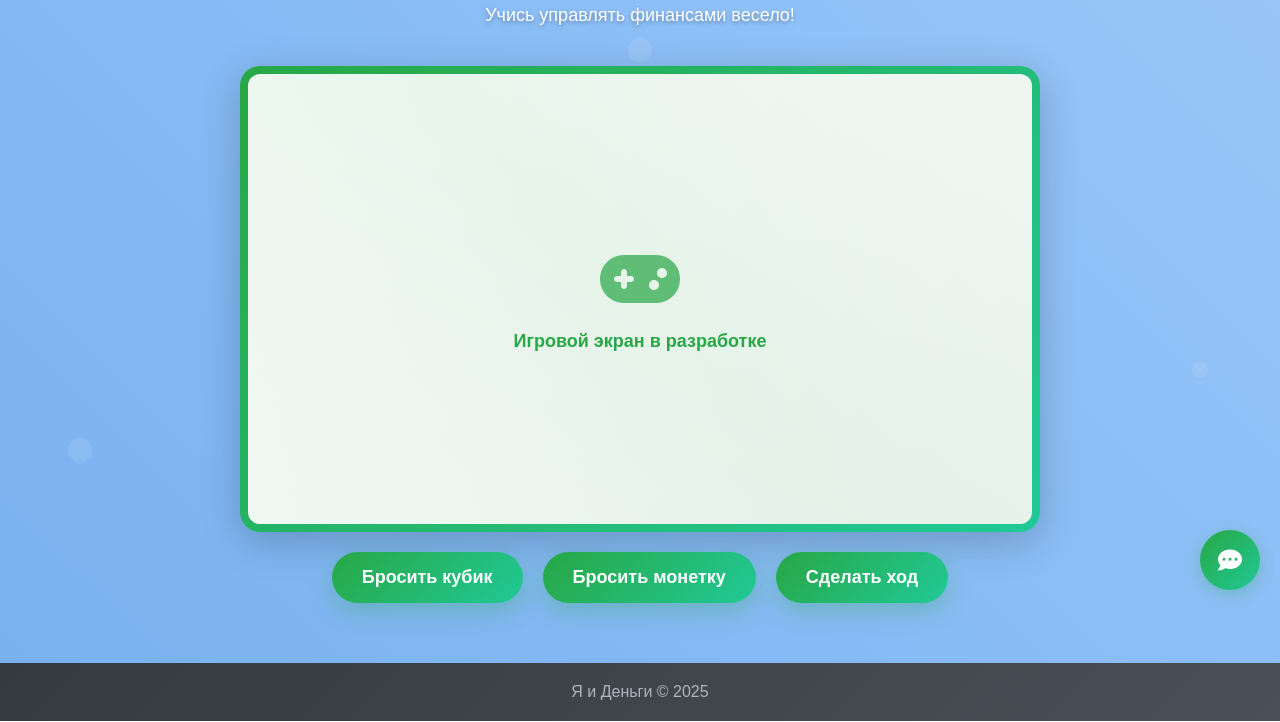
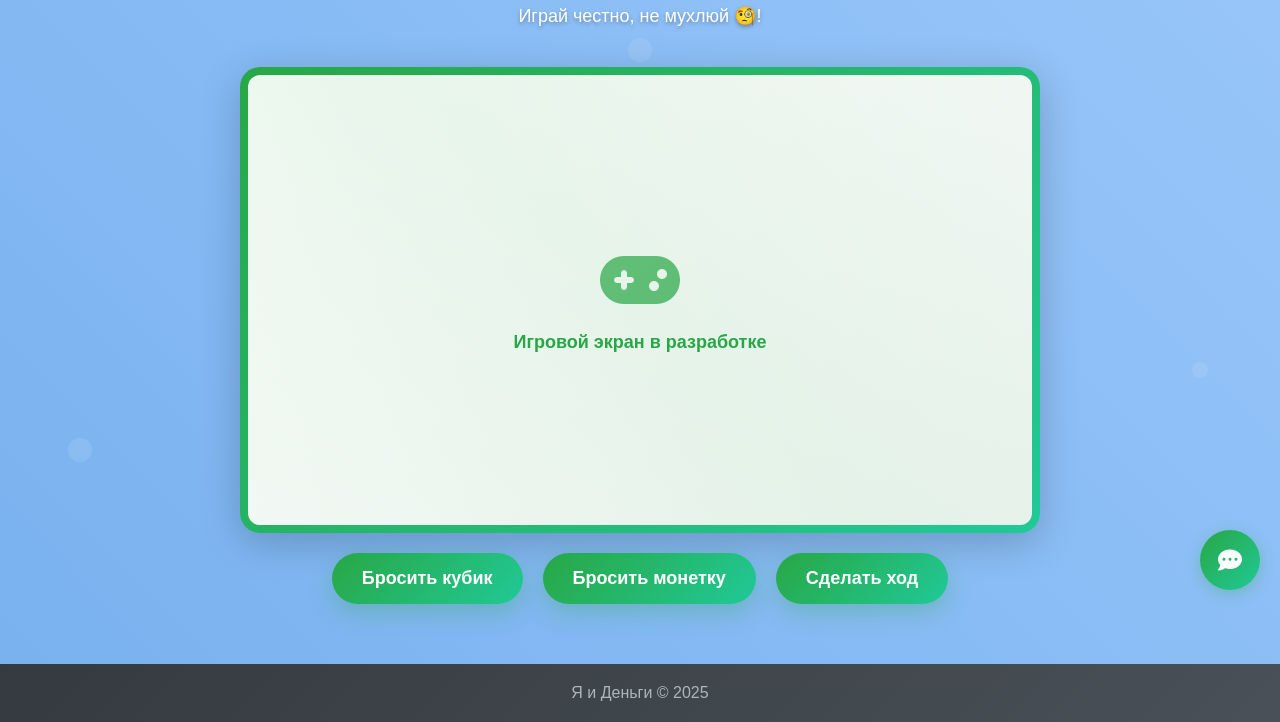
Before and after one commit to ideveloperkz/Im-and-money, a website: page public/pages/game.html in a window 1280 px wide. Shown: the part 190-912 px from the top of the page. Drawn offline with Linux system fonts and the light colour scheme.

Commit message:
Update game.html

```diff
--- a/public/pages/game.html
+++ b/public/pages/game.html
@@ -40,7 +40,7 @@
         <div class="container">
             <div class="game-section">
                 <h1 class="game-title">Я и Деньги: Игра</h1>
-                <p class="game-subtitle">Учись управлять финансами весело!</p>
+                <p class="game-subtitle">Играй честно, не мухлюй 🧐!</p>
             </div>
             <div class="game-container">
                 <!-- Game Screen -->
```
